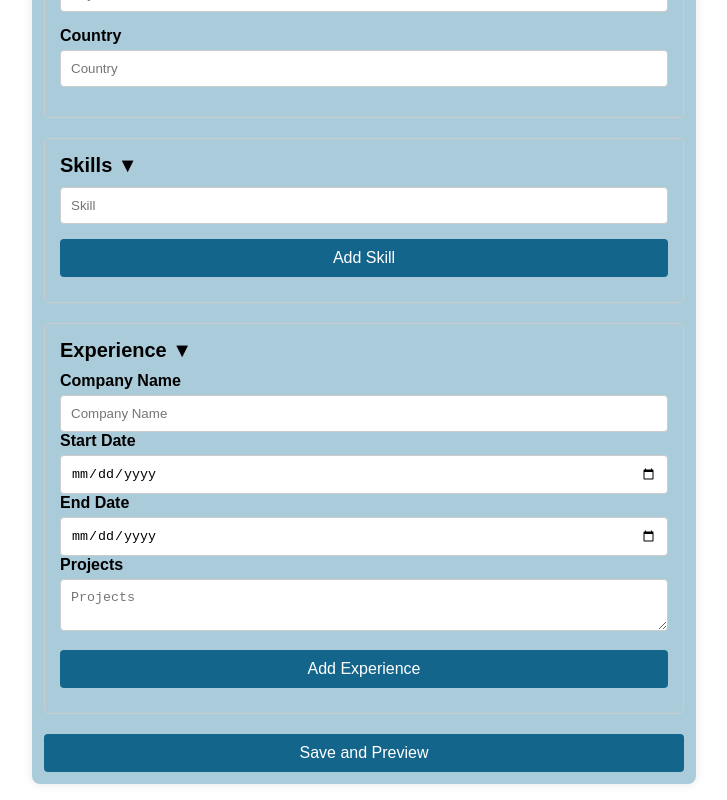
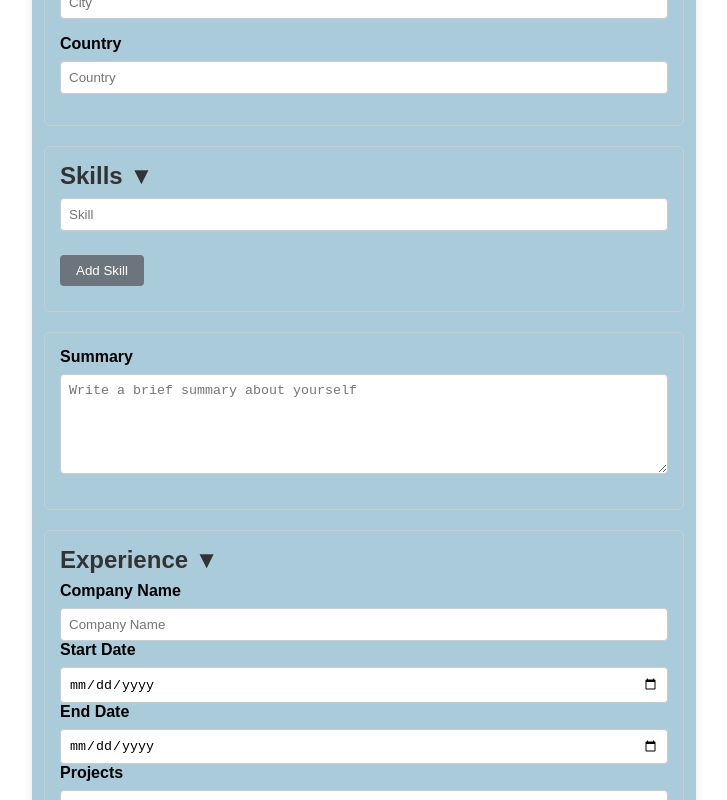
Before and after one commit to Mugdhashrivastava/Resume-generator-React, a React (Create React App) app: page / in a window 1280 px wide. Shown: the part 740-1540 px from the top of the page, without its empty margins (276-1003 px from the left). Built offline with nearby package versions, Linux system fonts and the light colour scheme.

Commit message:
summary section update

```diff
--- a/src/components/ResumeForm.css
+++ b/src/components/ResumeForm.css
@@ -1,69 +1,87 @@
-form {
-    margin: 20px auto;
-    width: 300px;
-    text-align: left;
-  }
-
+/* General styles for the form */
 .resume-form {
-
   width: 50%;
   font-family: Arial, sans-serif;
-    background-color: #aacbda;;
+  background-color: #aacbda;
   padding: 0.75rem;
   border-radius: 8px;
   box-shadow: 0 0 10px rgba(0, 0, 0, 0.1);
+  margin: 2rem auto;
+}
+
+.form-section {
+  margin-bottom: 1.5rem;
+}
+
+.form-section h2 {
+  font-size: 1.5rem;
+  margin-bottom: 0.5rem;
+  color: #333;
 }
 
 .form-group {
-    margin-bottom: 15px;
+  margin-bottom: 1rem;
 }
 
 .form-group label {
   display: block;
-    margin-bottom: 5px;
   font-weight: bold;
+  margin-bottom: 0.5rem;
 }
 
 .form-group input,
+.form-group select,
 .form-group textarea {
   width: 100%;
-    padding: 10px;
+  padding: 0.5rem;
   border: 1px solid #ccc;
   border-radius: 4px;
   box-sizing: border-box;
 }
 
-  #picture {
-    border:none;
+/* Specific styles for the summary text area */
+.form-group textarea {
+  height: 100px; /* Adjust height as needed */
+  resize: vertical;
 }
 
-  button {
-    width: 100%;
-    padding: 10px;
-    background-color: #14658b;
+.submit-button {
+  background-color: #007bff;
   color: white;
+  padding: 0.75rem 1.5rem;
   border: none;
   border-radius: 4px;
   cursor: pointer;
-    font-size: 16px;
 }
 
-  button:hover {
-    background-color: #0a3e54;
+.submit-button:hover {
+  background-color: #0056b3;
 }
 
-
 .collapsible-section {
-    margin-bottom: 20px;
+  border-top: 1px solid #ccc;
+  padding-top: 1rem;
 }
 
 .collapsible-header {
   cursor: pointer;
-    font-size: 1.25rem;
-    font-weight: bold;
-    margin: 10px 0;
+  user-select: none;
 }
 
 .collapsible-header:hover {
-    text-decoration: underline;
+  color: #0056b3;
 }
+
+button[type="button"] {
+  background-color: #6c757d;
+  color: white;
+  padding: 0.5rem 1rem;
+  border: none;
+  border-radius: 4px;
+  cursor: pointer;
+  margin-top: 0.5rem;
+}
+
+button[type="button"]:hover {
+  background-color: #5a6268;
+}
--- a/src/components/ResumeForm.js
+++ b/src/components/ResumeForm.js
@@ -1,7 +1,7 @@
 import React, { useState, useEffect } from "react";
 import { useNavigate } from "react-router-dom";
 import "./ResumeForm.css";
-import dropdownOptions from '../dropdownOptions.json'; // Import dropdown options from JSON file
+import dropdownOptions from "../dropdownOptions.json";
 
 const ResumeForm = ({ onSave }) => {
   const [data, setData] = useState({
@@ -135,7 +135,7 @@ const ResumeForm = ({ onSave }) => {
           />
         </div>
         <div className="form-group">
-          <label htmlFor="title">Job Title</label> {/* Changed to dropdown */}
+          <label htmlFor="title">Job Title</label>
           <select
             name="title"
             id="title"
@@ -225,6 +225,19 @@ const ResumeForm = ({ onSave }) => {
           </div>
         )}
       </div>
+      {/* Summary section */}
+      <div className="form-section">
+      <div className="form-group">
+        <label htmlFor="summary">Summary</label>
+        <textarea
+          name="summary"
+          id="summary"
+          placeholder="Write a brief summary about yourself"
+          value={data.summary}
+          onChange={handleChange}
+        />
+      </div>
+      </div>
 
       {/* Experience Section */}
       <div className="form-section collapsible-section">
--- a/src/dropdownOptions.json
+++ b/src/dropdownOptions.json
@@ -12,5 +12,4 @@
       "Consultant",
       "Other"
     ]
-
   }
```
Lines whose indentation alone changed are shown as unchanged.
